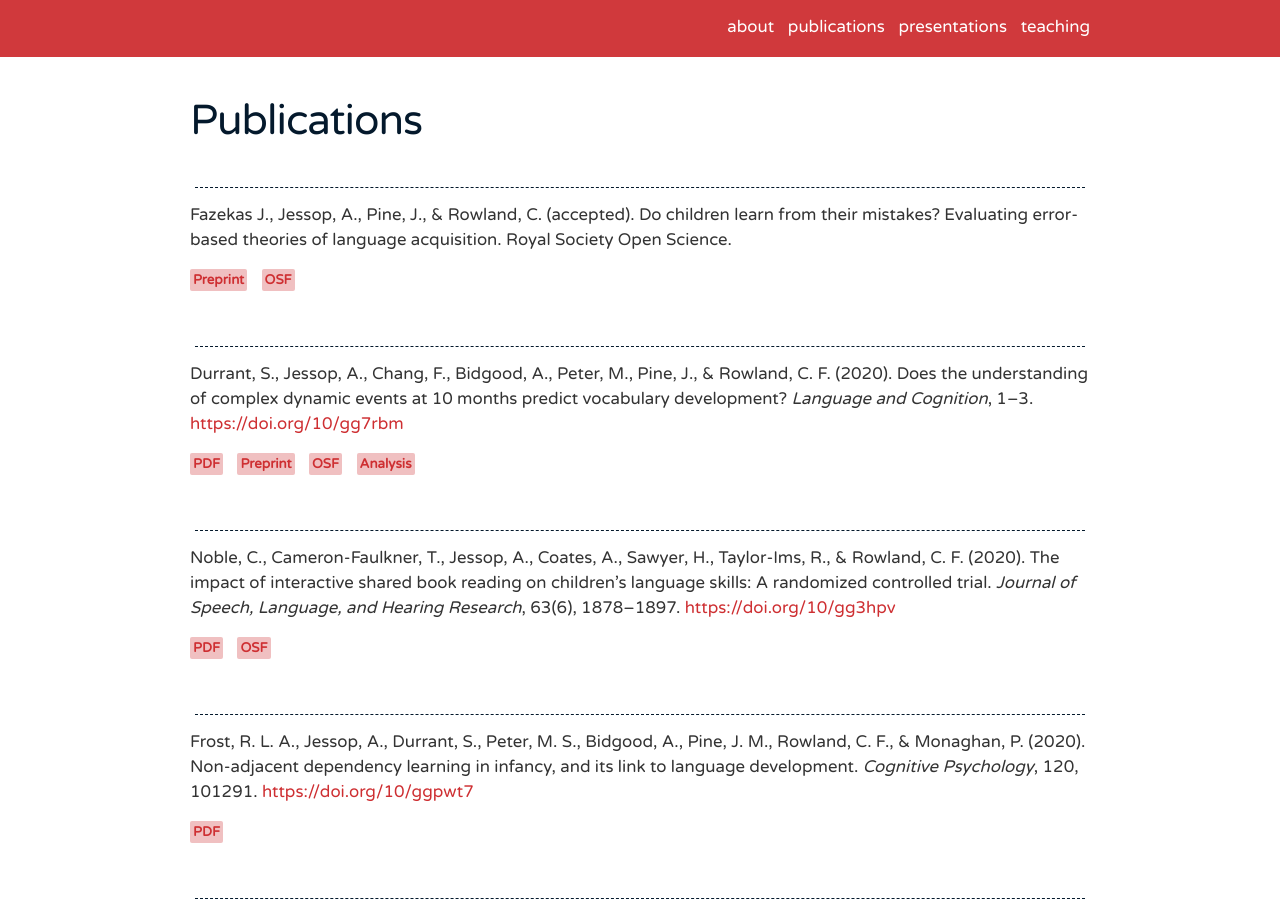
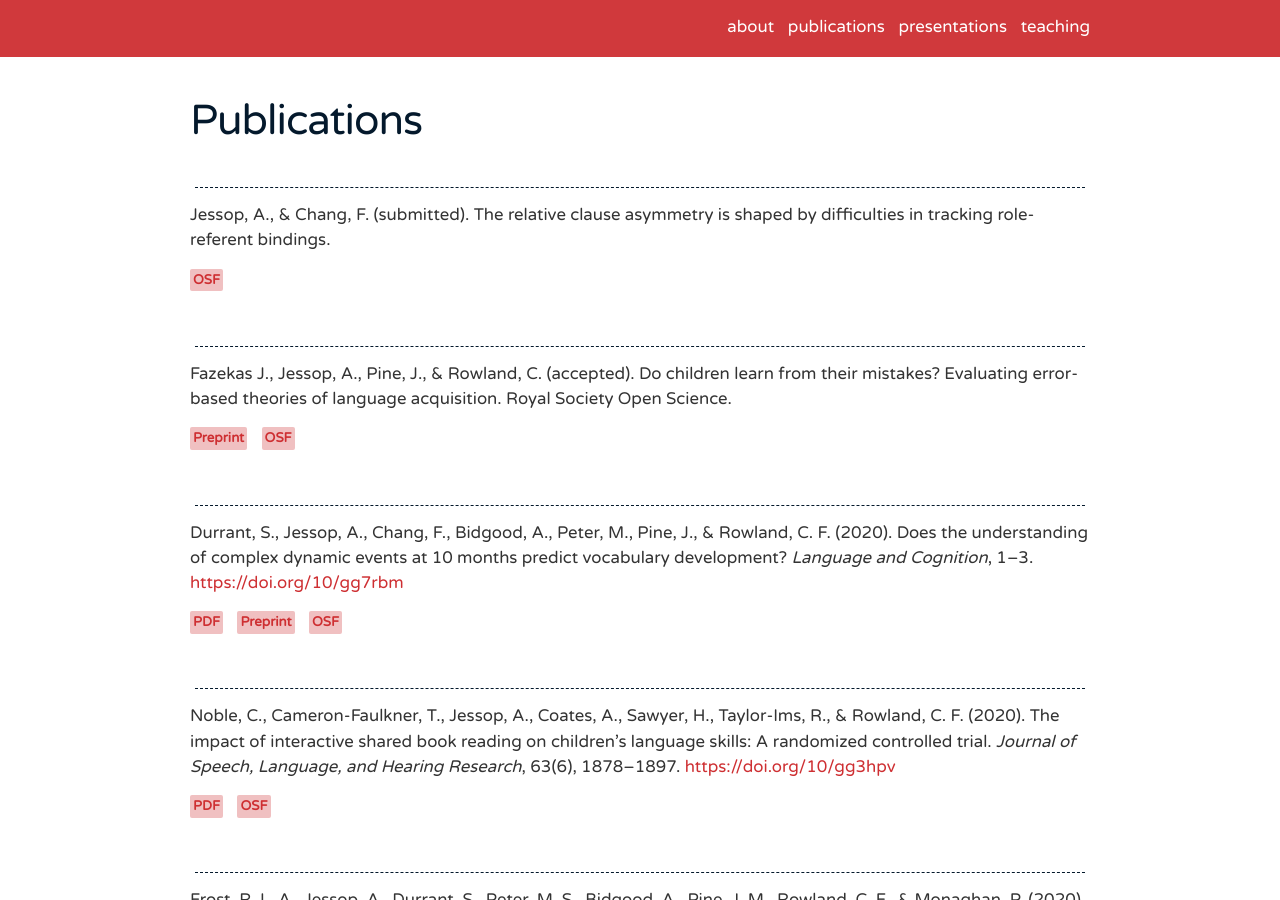
Before and after one commit to andrew-jessop/andrew-jessop.github.io, a Jekyll site: the page built from _pages/publications.md, in a window 1280 px wide and 900 px high. Built offline with Jekyll 4.4.1, drawn with Linux system fonts in a browser that asks for light colours; nearby versions of some CDN libraries.

Commit message:
Add new submission

```diff
--- a/_pages/publications.md
+++ b/_pages/publications.md
@@ -3,6 +3,14 @@ layout: page
 permalink: /publications/
 title: Publications
 ---
+
+<hr>
+
+Jessop, A., & Chang, F. (submitted). The relative clause asymmetry is shaped by difficulties in tracking role-referent bindings.
+
+<a href="https://osf.io/pkxzh/" class="button">OSF</a>
+
+<br>
 
 <hr>
 
@@ -16,7 +24,7 @@ Fazekas J., Jessop, A., Pine, J., & Rowland, C. (accepted). Do children learn fr
 
 Durrant, S., Jessop, A., Chang, F., Bidgood, A., Peter, M., Pine, J., & Rowland, C. F. (2020). Does the understanding of complex dynamic events at 10 months predict vocabulary development? *Language and Cognition*, 1–3. [https://doi.org/10/gg7rbm](https://doi.org/10/gg7rbm)
 
-<a href="https://www.cambridge.org/core/services/aop-cambridge-core/content/view/8D3632C6E12AD3083D17C18ADC763D9C/S1866980820000265a.pdf/does_the_understanding_of_complex_dynamic_events_at_10_months_predict_vocabulary_development.pdf" class="button">PDF</a> <a href="https://psyarxiv.com/ukm3b" class="button">Preprint</a>  <a href="https://osf.io/mjv73/" class="button">OSF</a> <a href="/analyses/05_events_analysis.html" class="button">Analysis</a>
+<a href="https://www.cambridge.org/core/services/aop-cambridge-core/content/view/8D3632C6E12AD3083D17C18ADC763D9C/S1866980820000265a.pdf/does_the_understanding_of_complex_dynamic_events_at_10_months_predict_vocabulary_development.pdf" class="button">PDF</a> <a href="https://psyarxiv.com/ukm3b" class="button">Preprint</a>  <a href="https://osf.io/mjv73/" class="button">OSF</a>
 
 <br>
 
```
